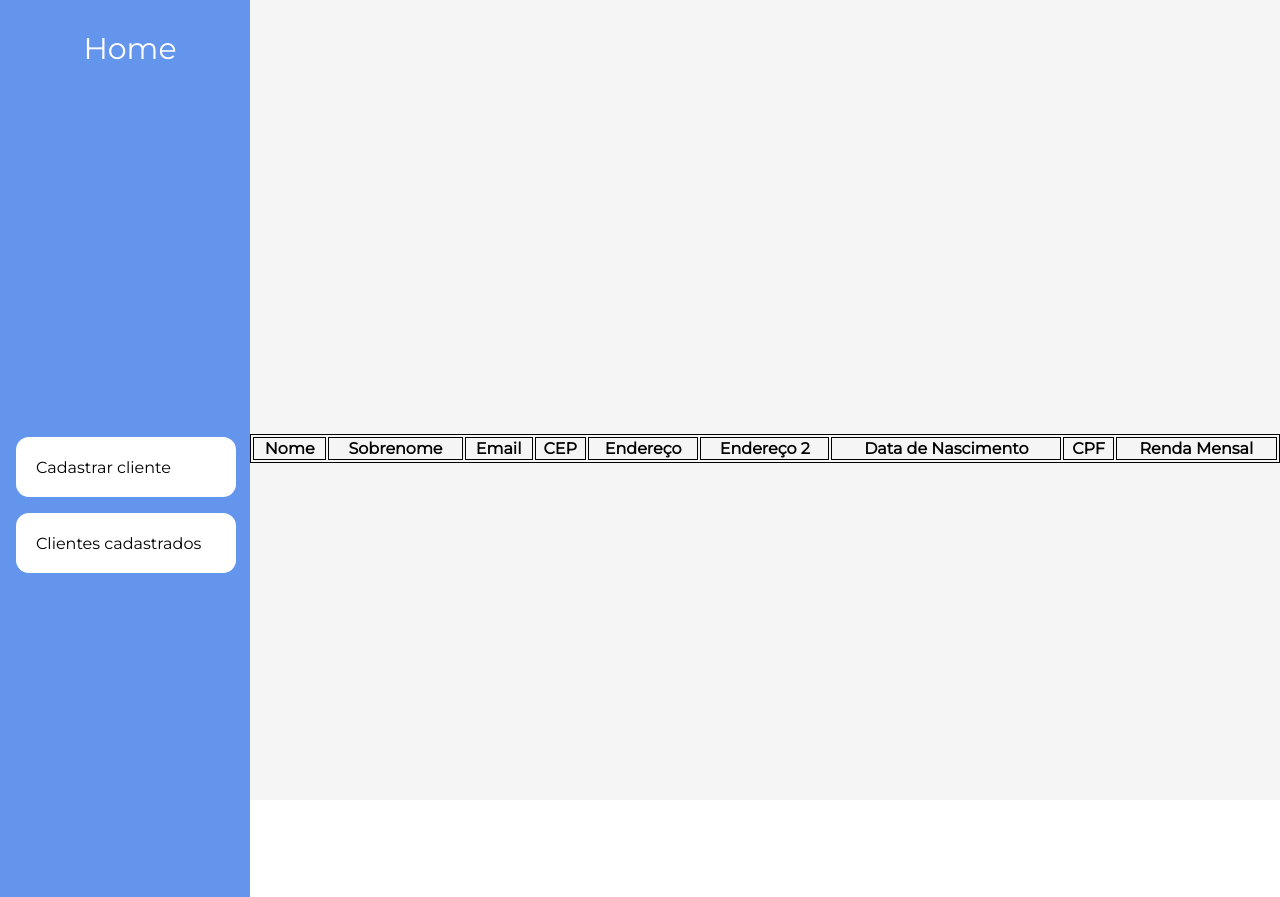
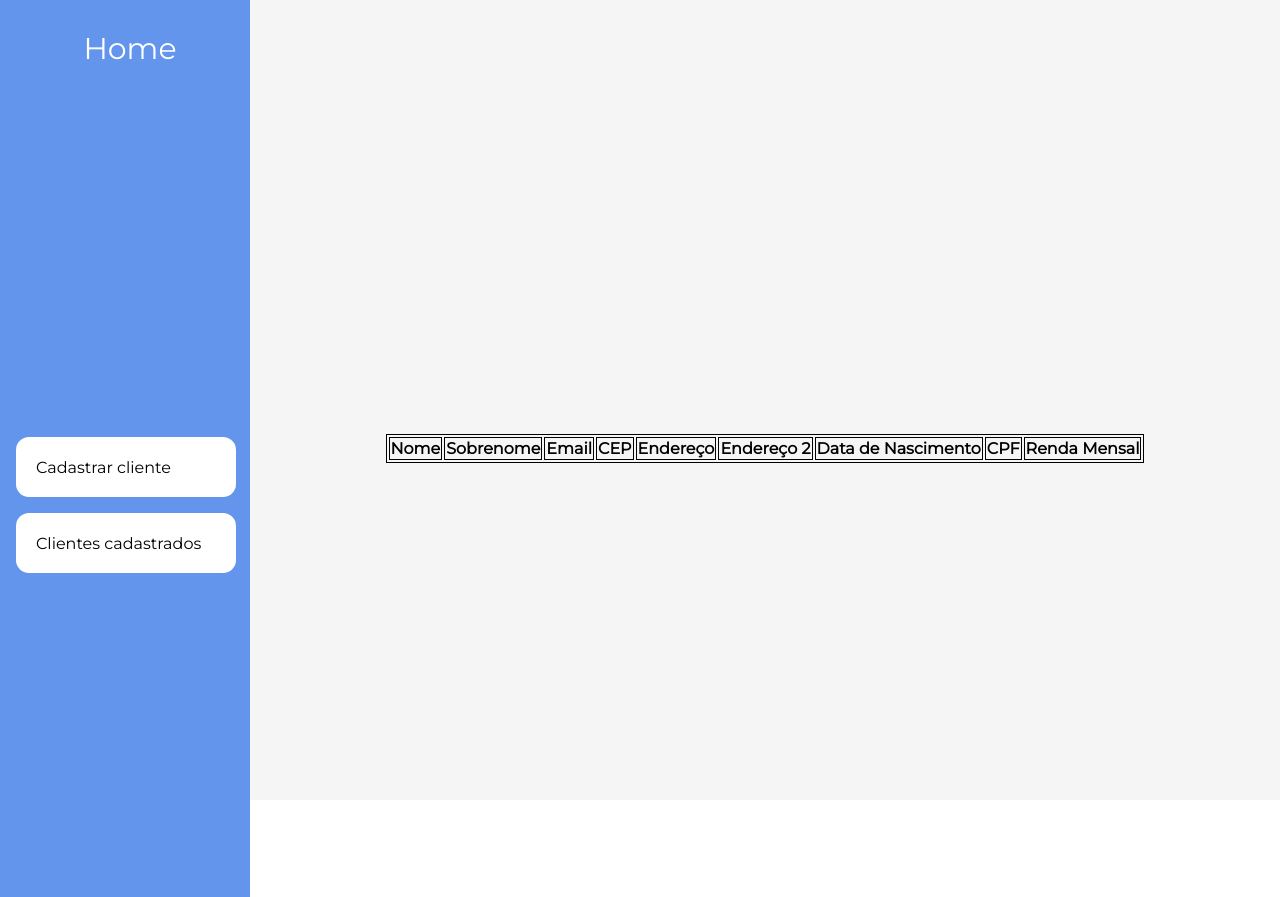
Before and after one commit to ramomfrz/form-web-app, a React (Vite) app: page /clientes in a window 1280 px wide. Built offline with nearby package versions, Linux system fonts and the light colour scheme.

Commit message:
fix: refatoração de algumas partes do código.

```diff
--- a/src/components/Clientes/clientes.jsx
+++ b/src/components/Clientes/clientes.jsx
@@ -2,6 +2,7 @@ import React from 'react'
 
 function Clientes({ formDados }) {
     return (
+        <div>
             <table>
                 <tr>
                     <th>Nome</th>
@@ -14,7 +15,8 @@ function Clientes({ formDados }) {
                     <th>CPF</th>
                     <th>Renda Mensal</th>
                 </tr>
-            {formDados.map((dado, index) => {
+                {
+                    formDados.map((dado, index) => {
                         return (
                             <tr key={index}>
                                 <td>{dado.nome}</td>
@@ -28,8 +30,10 @@ function Clientes({ formDados }) {
                                 <td>{dado.renda}</td>
                             </tr>
                         )
-            })}
-        </table>
+                    })
+                }
+            </table >
+        </div >
     )
 }
 
```
Lines whose indentation alone changed are shown as unchanged.
